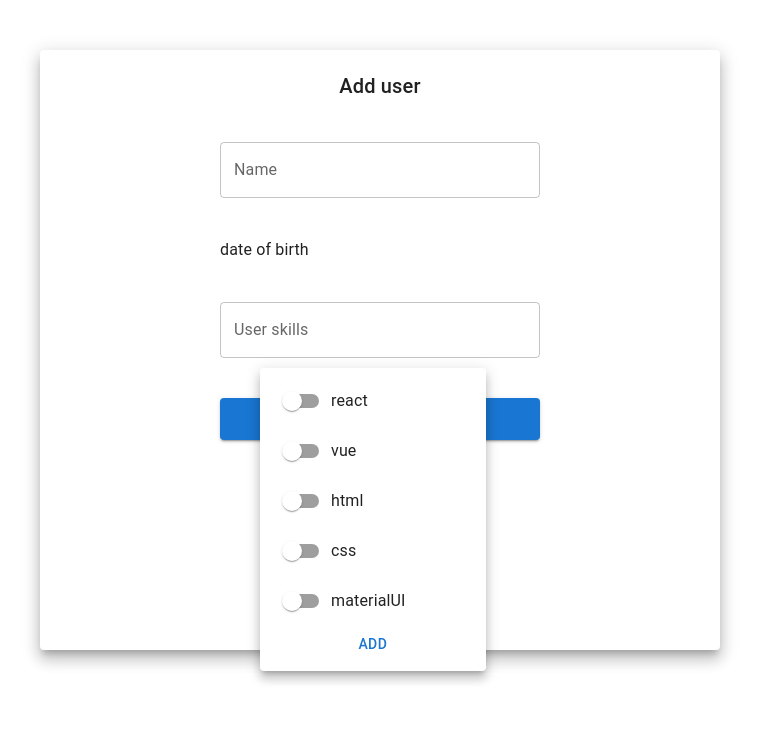
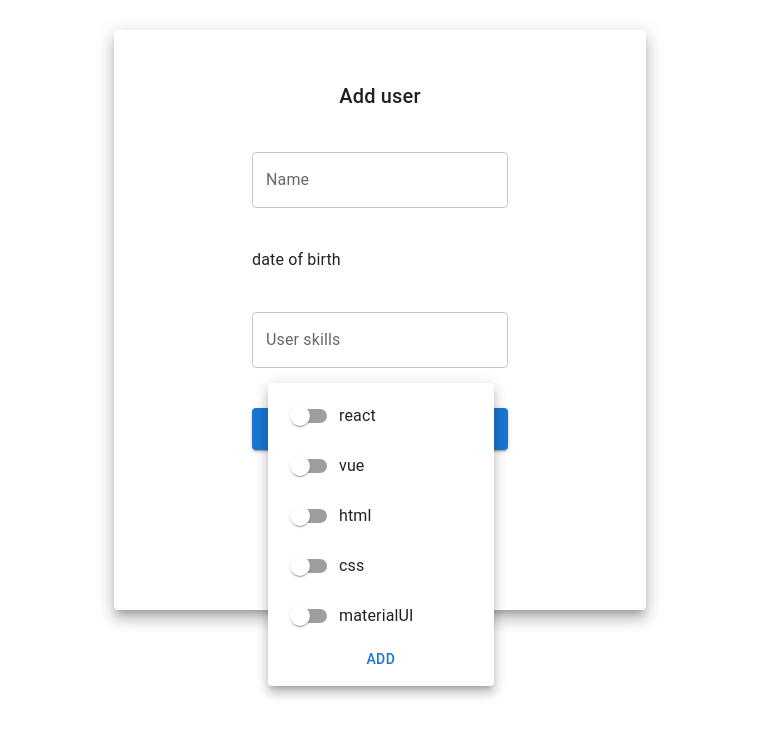
Before and after one commit to hamedmatari/ariana, a React (Create React App) app: page /adduser in a window 1280 px wide. Both pictures are taken after a click on the element "User skills". Shown: the top 736 px of the page, without its empty margins (260-1019 px from the left). Built offline with nearby package versions, Linux system fonts and the light colour scheme.

Commit message:
avoid submiting empty form

```diff
--- a/src/components/SelectSkills.jsx
+++ b/src/components/SelectSkills.jsx
@@ -81,7 +81,7 @@ export default function SelectSkills({ setSkills }) {
       />
       <Menu
         id="basic-menu"
-        sx={{ mx: { md: 5, xs: 0 }, mt: { md: "10px", xs: "30px" } }}
+        sx={{ mx: { md: 2, xs: 0 }, mt: { md: "15px", xs: "60px" } }}
         anchorEl={anchorEl}
         open={open}
         onClose={handleClose}
--- a/src/routes/AddUser.jsx
+++ b/src/routes/AddUser.jsx
@@ -6,13 +6,14 @@ import SelectSkills from "../components/SelectSkills";
 
 import { addUser } from "../redux/ducks/users";
 import { useSelector } from "react-redux";
-import { Link } from "react-router-dom";
+
+import { useNavigate } from "react-router-dom";
 
 const paperStyle = {
-  padding: 20,
+  padding: 10,
   height: "70vh",
-  width: "50vw",
-  margin: "50px auto",
+  width: "40vw",
+  margin: "30px auto",
 };
 
 export default function AddUser() {
@@ -21,7 +22,10 @@ export default function AddUser() {
   const [date, setDate] = useState("");
   const [skills, setSkills] = useState();
 
+  const navigate = useNavigate();
+
   const handleClick = () => {
+    if (name && skills) {
       dispatch(
         addUser({
           name,
@@ -29,14 +33,26 @@ export default function AddUser() {
           skills,
         })
       );
+      navigate("/");
+    } else {
+      alert("please fill the fields first");
+    }
   };
 
   const users = useSelector((state) => state.users.users);
 
   return (
     <Paper elevation={10} style={paperStyle}>
-      <Grid container direction="column" alignItems="center" justify="center">
+      <Grid
+        container
+        direction="column"
+        alignItems="center"
+        justify="center"
+        sx={{ mt: 5 }}
+      >
+        <Grid item>
           <Typography variant="h6">Add user</Typography>
+        </Grid>
         <Grid sx={{ mt: 5, width: "50%" }} item>
           <TextField
             variant="outlined"
@@ -67,9 +83,7 @@ export default function AddUser() {
             variant="contained"
             fullWidth
           >
-            <Link style={{ textDecoration: "none", color: "white" }} to="/">
             Submit
-            </Link>
           </Button>
         </Grid>
       </Grid>
```
Lines whose indentation alone changed are shown as unchanged.
